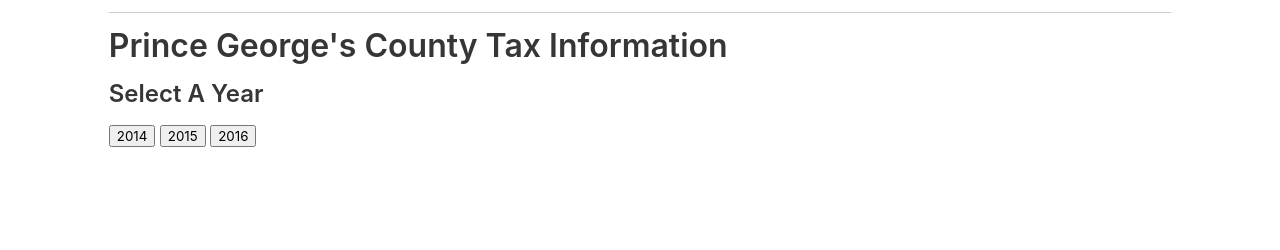
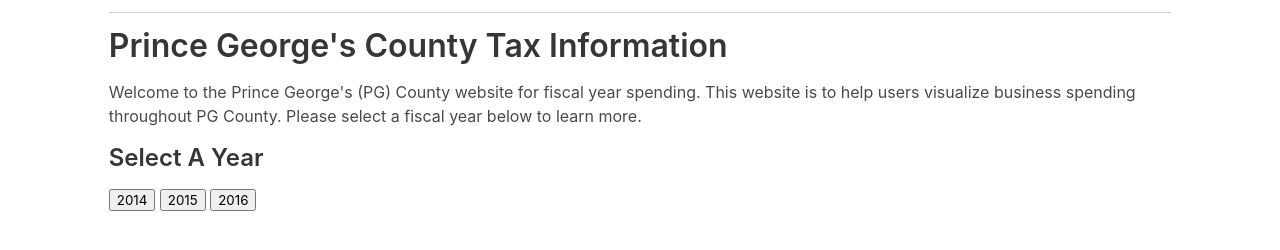
Before and after one commit to alyssaraq98/INST377-GroupProject-A97, a website: page public/index.html in a window 1280 px wide. Shown: the part 82-332 px from the top of the page. Drawn offline with nearby package versions, Linux system fonts and the light colour scheme.

Commit message:
add welcome message to index page

```diff
--- a/public/index.html
+++ b/public/index.html
@@ -36,6 +36,10 @@
 <div class="content">
     <h1>Prince George's County Tax Information</h1>
 
+    <p>Welcome to the Prince George's (PG) County website for fiscal year spending. This website is to help users visualize
+        business spending throughout PG County. Please select a fiscal year below to learn more.
+    </p>
+
     <div class="years">
         <h3>Select A Year</h3>
         <button id="yearOne" class="yearButton">2014</button>
```
